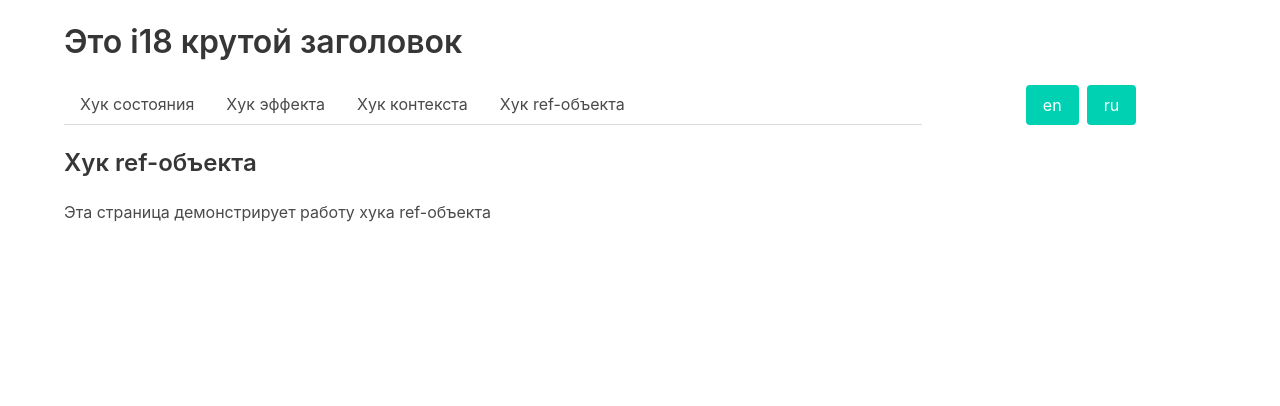
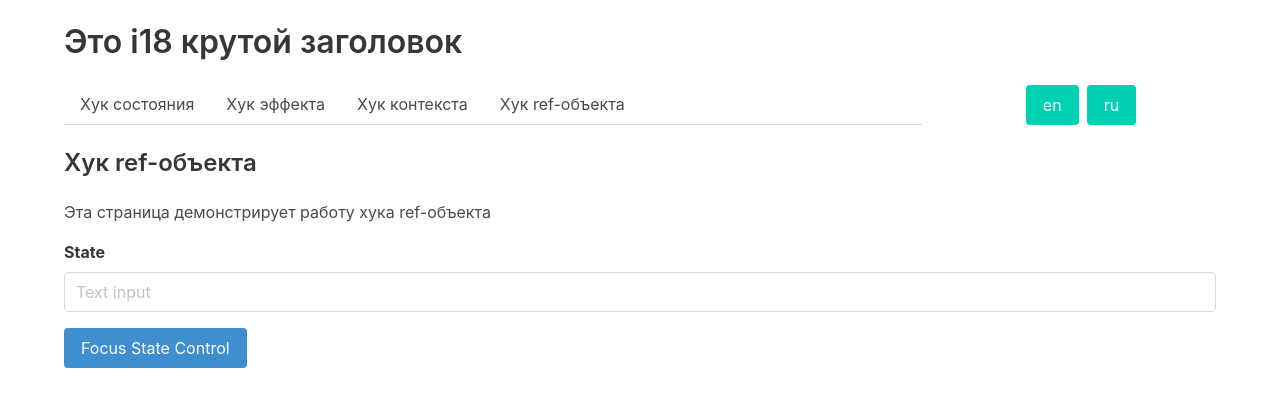
Before and after one commit to dmitryprogrammer/react-training, a React app: page /ref in a window 1280 px wide. Shown: the top 406 px of the page. Built offline with nearby package versions, Linux system fonts and the light colour scheme; the HTML template or start-up script is replaced by a standard one.

Commit message:
[ref-hook-practice] practice.

```diff
--- a/src/pages/ref/ref.tsx
+++ b/src/pages/ref/ref.tsx
@@ -1,12 +1,43 @@
 import {useTranslation} from "react-i18next";
+import {FormEvent, MutableRefObject, useRef, useState} from "react";
 
 export function RefHook() {
   const {t} = useTranslation();
+  const [controlState, setControlState] = useState("");
+  const inputEl: MutableRefObject<HTMLInputElement> = useRef<HTMLInputElement>();
+
+  const updateControlState = (e: FormEvent<HTMLInputElement>) => {
+    if (e) {
+      setControlState(e.currentTarget.value);
+    }
+  };
+
+  const focusStateControl = (e) => {
+    if (e) {
+      e.preventDefault();
+    }
+    inputEl.current.focus();
+  };
 
   return (
     <>
       <h2 className="title is-4">{t("refHook.title")}</h2>
       <p>{t("refHook.description")}</p>
+      <form>
+        <div className="field mt-4">
+          <label className="label">State</label>
+          <div className="control">
+            <input className="input" type="text" ref={inputEl} placeholder="Text input" value={controlState}
+                   onChange={updateControlState} />
+            <p>{controlState}</p>
+          </div>
+        </div>
+        <div className="field mt-4">
+          <div className="control">
+            <button className="button is-info" onClick={focusStateControl}>Focus State Control</button>
+          </div>
+        </div>
+      </form>
     </>
   );
 }
```
